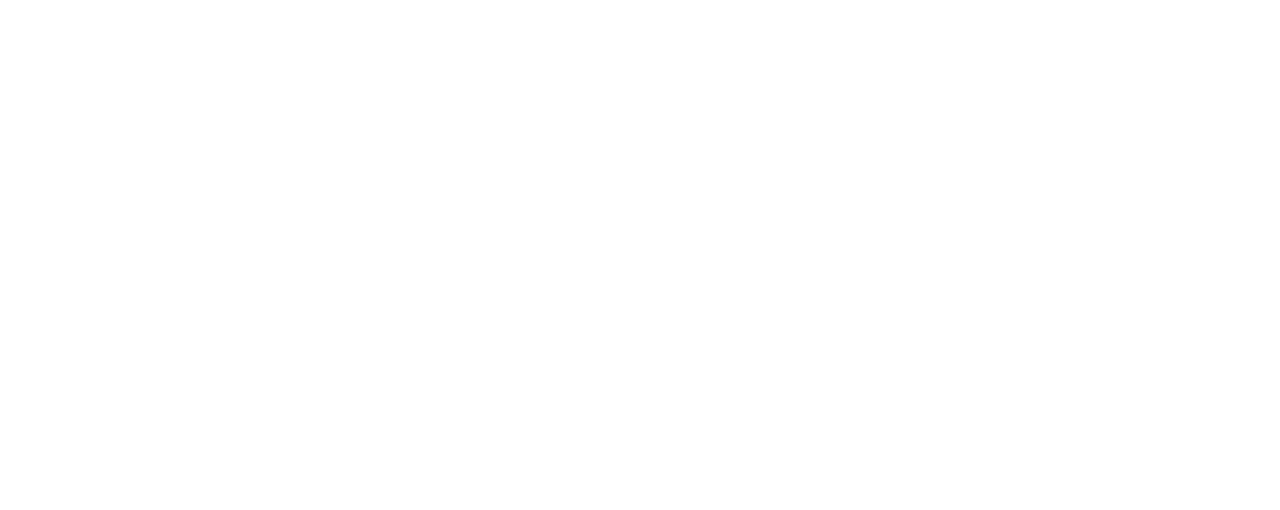
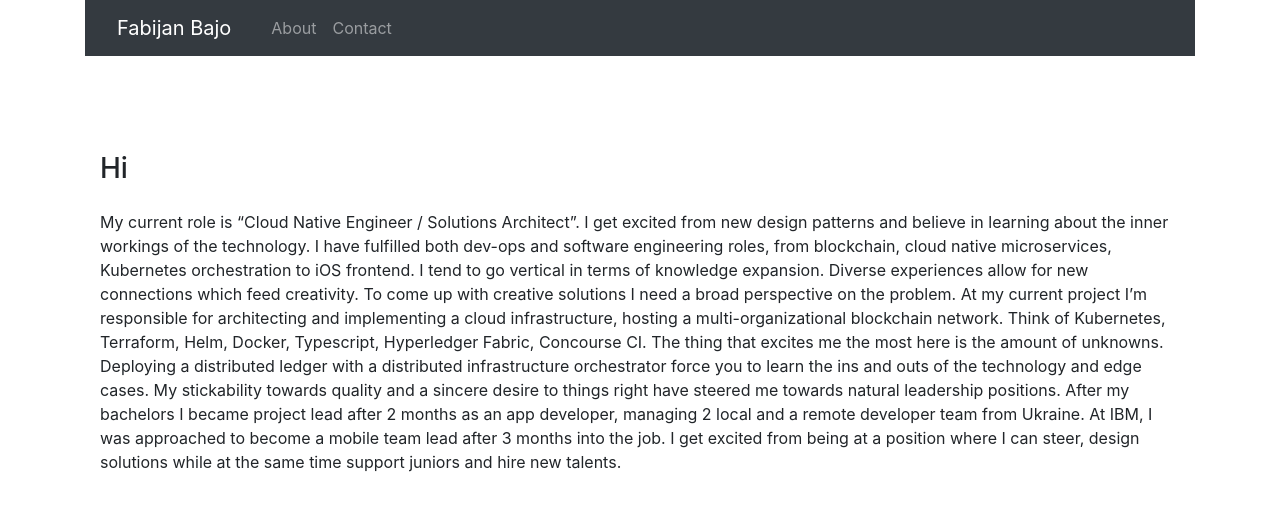
Before and after one commit to Bajocode/fabijanbajo.com, a React (Create React App) app: page / in a window 1280 px wide. Shown: the top 510 px of the page. Built offline with nearby package versions, Linux system fonts and the light colour scheme.

Commit message:
Compose initial site layout

```diff
--- a/src/App.tsx
+++ b/src/App.tsx
@@ -1,10 +1,22 @@
 import React from 'react';
+import { BrowserRouter, Route } from 'react-router-dom';
+import Navbar from './components/Navbar';
+import About from './components/About';
+import Contact from './components/Contact';
 
-const App: React.FC = () => {
-    return (
+const App: React.FC = () => (
+  <div>
+    <BrowserRouter>
       <div>
+        <Navbar />
+        <div className="container pt-4 mt-4">
+          <Route exact path="/" component={About} />
+          <Route path="/about" component={About} />
+          <Route path="/contact" component={Contact} />
+        </div>
       </div>
-    );
-}
+    </BrowserRouter>
+  </div>
+);
 
 export default App;
--- a/src/components/About.tsx
+++ b/src/components/About.tsx
@@ -0,0 +1,34 @@
+import React from 'react';
+
+const About: React.FC = () => (
+  <div className="row mt-5">
+    <div className="col-12 order-lg-1">
+      <h3 className="mb-4">Hi</h3>
+      <p>
+        My current role is “Cloud Native Engineer / Solutions Architect”. I get
+        excited from new design patterns and believe in learning about the inner
+        workings of the technology. I have fulfilled both dev-ops and software
+        engineering roles, from blockchain, cloud native microservices,
+        Kubernetes orchestration to iOS frontend. I tend to go vertical in terms
+        of knowledge expansion. Diverse experiences allow for new connections
+        which feed creativity. To come up with creative solutions I need a broad
+        perspective on the problem. At my current project I’m responsible for
+        architecting and implementing a cloud infrastructure, hosting a
+        multi-organizational blockchain network. Think of Kubernetes, Terraform,
+        Helm, Docker, Typescript, Hyperledger Fabric, Concourse CI. The thing
+        that excites me the most here is the amount of unknowns. Deploying a
+        distributed ledger with a distributed infrastructure orchestrator force
+        you to learn the ins and outs of the technology and edge cases. My
+        stickability towards quality and a sincere desire to things right have
+        steered me towards natural leadership positions. After my bachelors I
+        became project lead after 2 months as an app developer, managing 2 local
+        and a remote developer team from Ukraine. At IBM, I was approached to
+        become a mobile team lead after 3 months into the job. I get excited
+        from being at a position where I can steer, design solutions while at
+        the same time support juniors and hire new talents.
+      </p>
+    </div>
+  </div>
+);
+
+export default About;
--- /dev/null
+++ b/src/components/Contact.tsx
@@ -0,0 +1,33 @@
+import React from 'react';
+
+const Contact: React.FC = () => (
+  <section className="resume-section p-4 p-lg-5 text-center" id="contact">
+    <div className="my-auto">
+      <form
+        className="contact-form d-flex flex-column align-items-center"
+        action="https://formspree.io/youremail@mail.com"
+        method="POST"
+      >
+        <div className="form-group w-75">
+          <input type="name" className="form-control" placeholder="Name" name="name" required />
+        </div>
+        <div className="form-group w-75">
+          <input type="email" className="form-control" placeholder="Email" name="name" required />
+        </div>
+        <div className="form-group w-75">
+          <textarea
+            className="form-control"
+            placeholder="Message"
+            rows={7}
+            name="name"
+            required
+            defaultValue=""
+          />
+        </div>
+        <button type="submit" className="btn btn-submit btn-primary w-75">Submit</button>
+      </form>
+    </div>
+  </section>
+);
+
+export default Contact;
--- /dev/null
+++ b/src/components/Navbar.tsx
@@ -0,0 +1,19 @@
+import React from 'react';
+import { NavLink } from 'react-router-dom';
+
+const Navbar: React.FC = () => (
+  <nav className="navbar navbar-expand-lg navbar-dark bg-dark">
+    <NavLink className="navbar-brand nav-link" to="/">Fabijan Bajo</NavLink>
+    <button className="navbar-toggler" type="button" data-toggle="collapse" data-target="#navbarSupportedContent" aria-controls="navbarSupportedContent" aria-expanded="false" aria-label="Toggle navigation">
+      <span className="navbar-toggler-icon" />
+    </button>
+    <div className="collapse navbar-collapse" id="navbarSupportedContent">
+      <div className="navbar-nav mr-auto">
+        <NavLink className="nav-item nav-link" to="/about">About</NavLink>
+        <NavLink className="nav-item nav-link" to="/contact">Contact</NavLink>
+      </div>
+    </div>
+  </nav>
+);
+
+export default Navbar;
```
Also changed, not shown: src/components/Navigation.tsx (deleted, +0 -10 lines), .eslintrc.js, src/index.tsx (line endings or trailing spaces).
